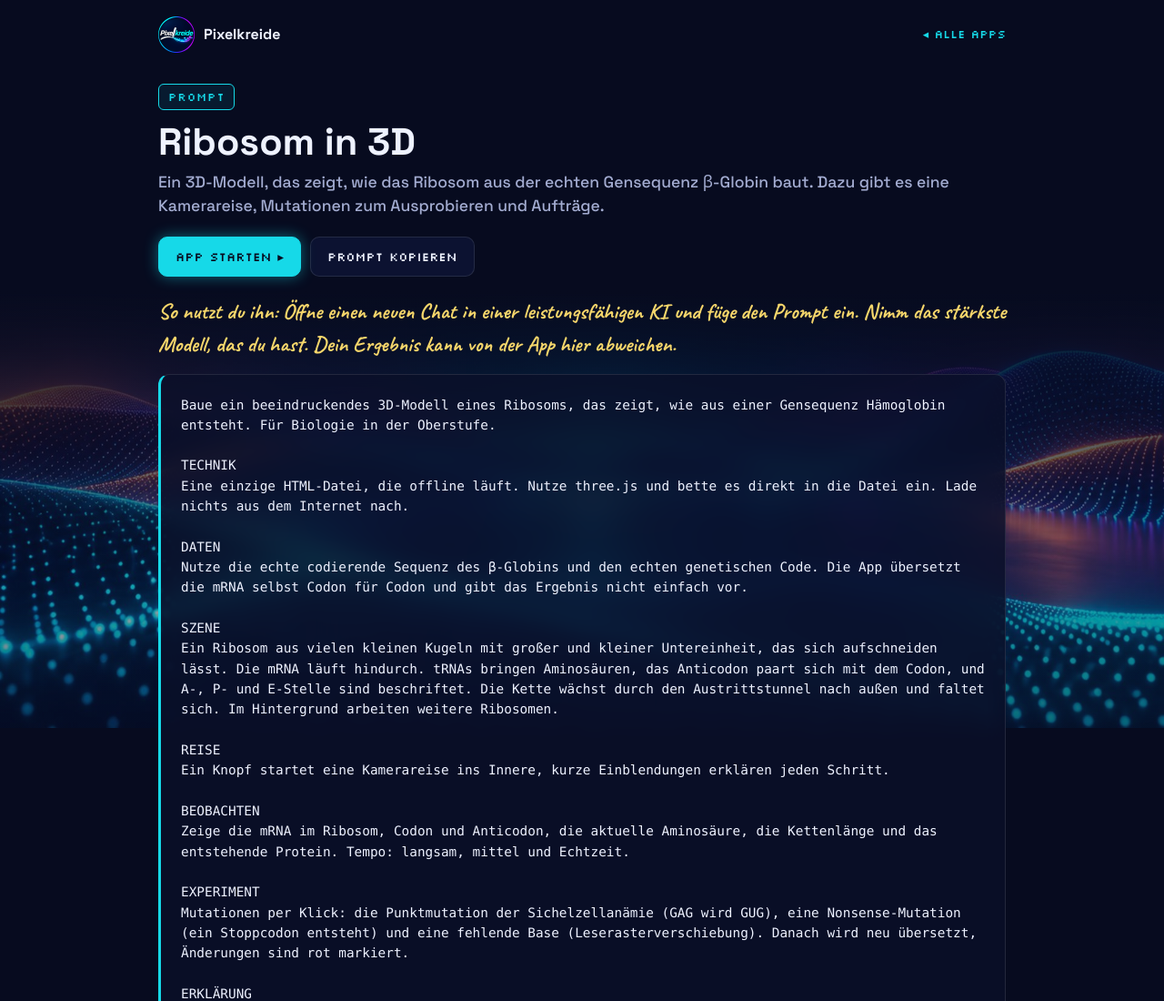
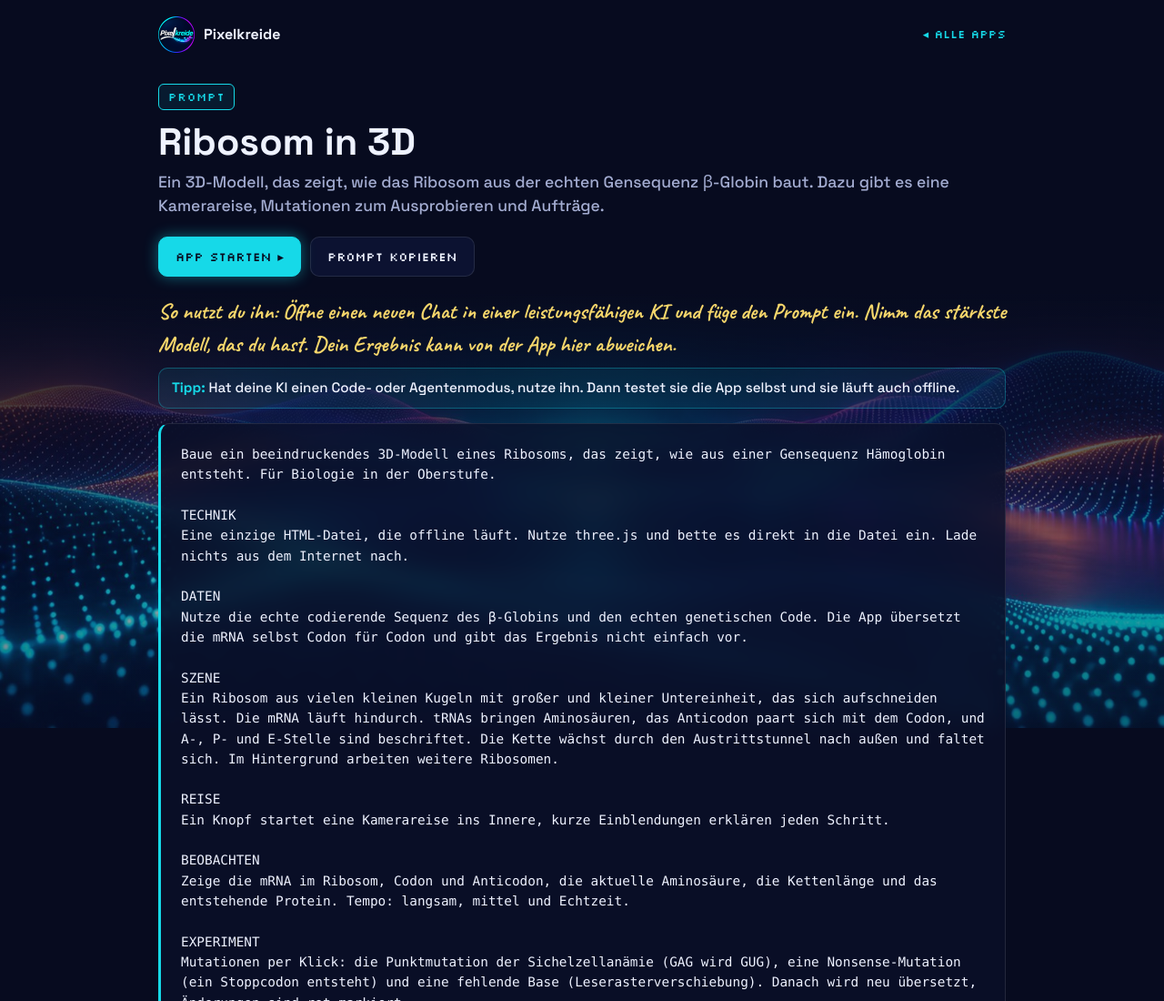
Before and after one commit to pixelkreide/lernapps, a plain HTML site: page prompts/ribosom-3d.html in a window 1280 px wide. Shown: the top 1100 px of the page at 91% size. Drawn offline with Linux system fonts and the light colour scheme.

Commit message:
Tipp zum Agentenmodus auf Prompt-Seiten
Co-Authored-By: Claude Opus 5.5 <noreply@anthropic.com>
Claude-Session: https://claude.ai/code/session_017nNs7iogmrh6qztPoVB97n

```diff
--- a/assets/pixelkreide.css
+++ b/assets/pixelkreide.css
@@ -193,6 +193,8 @@ input[type="search"]:focus { border-color: var(--cyan); box-shadow: 0 0 0 3px rg
 .prompt-page h1 { font-size: clamp(1.8rem, 4vw, 2.6rem); margin: 12px 0 8px; line-height: 1.1; }
 .prompt-page .lead { color: var(--muted); font-size: 1.1rem; margin: 0 0 20px; }
 .prompt-page .hand { font-size: 1.5rem; margin: 20px 0 12px; }
+.prompt-page .tip { margin: -4px 0 16px; padding: 10px 14px; border-radius: 10px; background: rgba(22,217,232,.08); border: 1px solid rgba(22,217,232,.3); color: var(--text); font-size: .95rem; }
+.prompt-page .tip strong { color: var(--cyan); }
 .actions { display: flex; flex-wrap: wrap; gap: 10px; }
 .btn {
   font-family: "Silkscreen", monospace;
--- a/prompts/ribosom-3d.html
+++ b/prompts/ribosom-3d.html
@@ -21,6 +21,7 @@
     <button class="btn" id="copy">Prompt kopieren</button>
   </div>
   <p class="hand">So nutzt du ihn: Öffne einen neuen Chat in einer leistungsfähigen KI und füge den Prompt ein. Nimm das stärkste Modell, das du hast. Dein Ergebnis kann von der App hier abweichen.</p>
+  <p class="tip"><strong>Tipp:</strong> Hat deine KI einen Code- oder Agentenmodus, nutze ihn. Dann testet sie die App selbst und sie läuft auch offline.</p>
   <pre id="prompt">Baue ein beeindruckendes 3D-Modell eines Ribosoms, das zeigt, wie aus einer Gensequenz Hämoglobin entsteht. Für Biologie in der Oberstufe.
 
 TECHNIK
```
Also changed, not shown: prompts/ableitung-integral.html (+1 -0 lines), prompts/chemielabor-3d.html (+1 -0 lines), prompts/die-graue-stadt-ar.html (+1 -0 lines), prompts/dna-replikation-3d.html (+1 -0 lines), prompts/fadenstrahlrohr-3d.html (+1 -0 lines), prompts/federpendel-3d.html (+1 -0 lines), prompts/handlabor-molekuele.html (+1 -0 lines), prompts/pixel-leben.html (+1 -0 lines), prompts/skinner-box.html (+1 -0 lines), prompts/stosslabor-3d.html (+1 -0 lines), prompts/teslaspule-3d.html (+1 -0 lines), prompts/vokalviereck-englisch.html (+1 -0 lines), prompts/zugversuch.html (+1 -0 lines).
